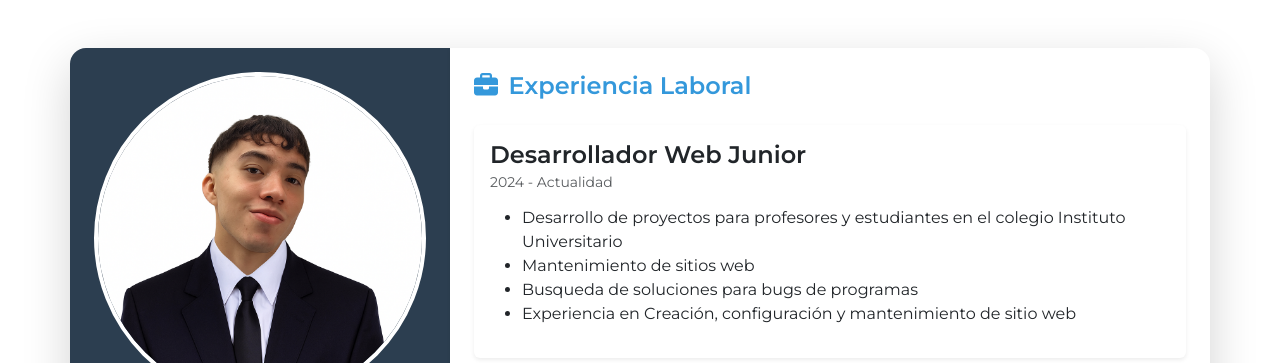
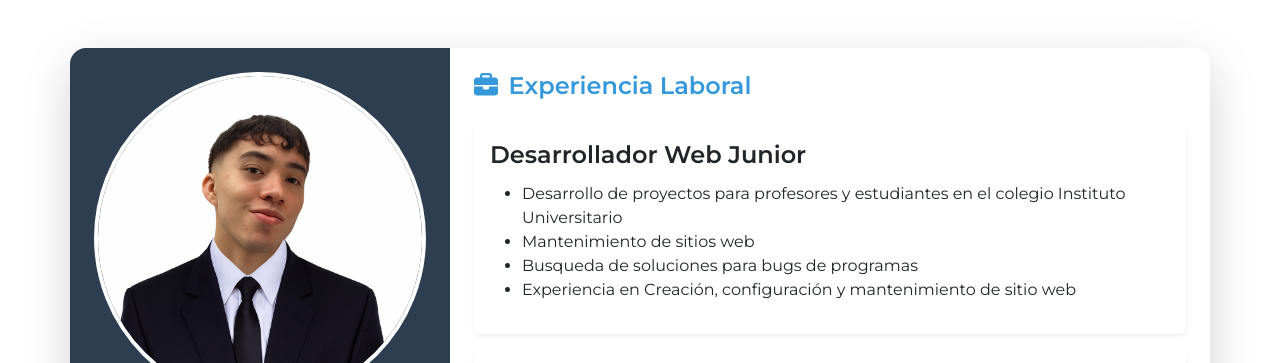
Before and after one commit to Correa11005/Hoja-de-vida, a plain HTML site: page index.html in a window 1280 px wide. Shown: the top 363 px of the page. Drawn offline with nearby package versions, Linux system fonts and the light colour scheme.

Commit message:
Actualización de datos

```diff
--- a/index.html
+++ b/index.html
@@ -89,7 +89,7 @@
                                 Desarrollador Web Junior
                             </h4>
                             <h5 class="card-subtitle mb-2 text-muted small">
-                                2024 - Actualidad
+
                             </h5>
                             <h6 class="text-primary"></h6>
                             <ul class="mt-3">
```
